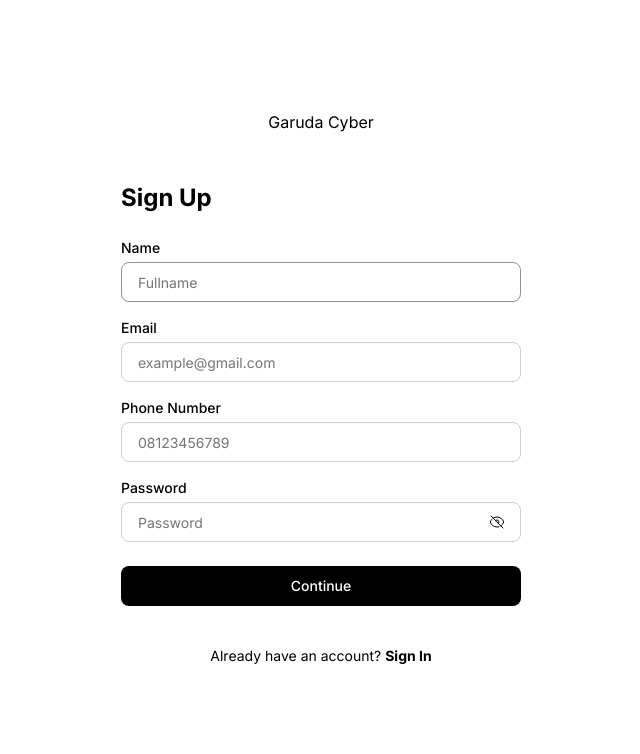
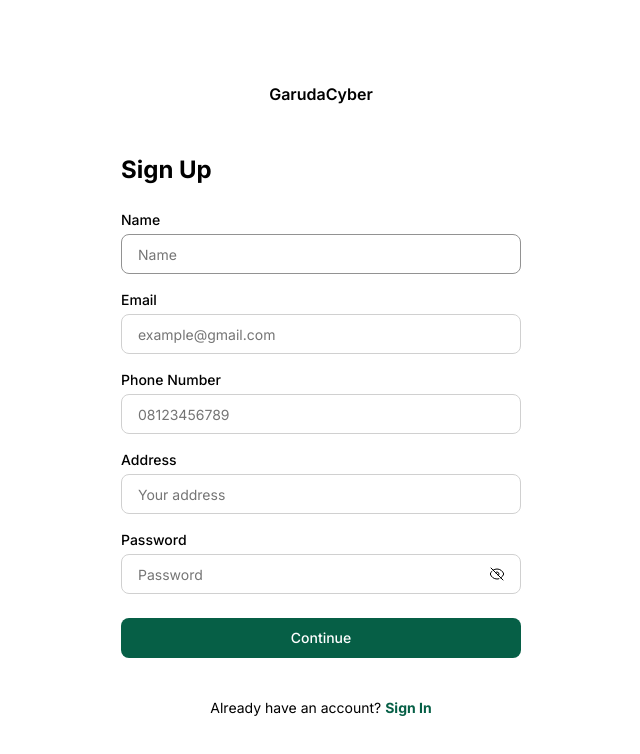
Before and after one commit to arieffadhlan/garuda-cyber-study-case, a Next.js app in the folder frontend/: page /auth/register in a window 1280 px wide. Shown: the top 754 px of the page, without its empty margins (319-959 px from the left). Built offline with nearby package versions, Linux system fonts and the light colour scheme.

Commit message:
(frontend) feat: update auth ui

```diff
--- a/frontend/src/app/auth/login/page.jsx
+++ b/frontend/src/app/auth/login/page.jsx
@@ -60,16 +60,16 @@ const Login = () => {
         >
           <div className="flex flex-col gap-1">
             <Label id="email">Email</Label>
-            <Input type="email" name="email" placeholder="contoh@gmail.com" autoFocus />
+            <Input type="email" name="email" placeholder="Your email" autoFocus />
           </div>
           <div className="flex flex-col gap-1">
             <div className="flex justify-between items-center">
               <Label id="password">Password</Label>
-              <Link href="/auth/forgot-password" className="font-medium text-xs text-primary-4">
+              <Link href="/auth/forgot-password" className="font-medium text-xs text-emerald-800">
                 Forgot Password
               </Link>
             </div>
-            <InputPassword name="password" placeholder="Password" />
+            <InputPassword name="password" placeholder="Your password" />
           </div>
           <Button
             type="submit"
@@ -81,7 +81,7 @@ const Login = () => {
         </Form>
         <span className="flex justify-center items-center text-sm text-black">
           No account?&nbsp;
-          <Link href="/auth/register" className="font-bold text-primary-4">
+          <Link href="/auth/register" className="font-bold text-emerald-800">
             Create One
           </Link>
         </span>
--- a/frontend/src/app/auth/register/page.jsx
+++ b/frontend/src/app/auth/register/page.jsx
@@ -66,7 +66,7 @@ const Register = () => {
         >
           <div className="flex flex-col gap-1">
             <Label id="name">Name</Label>
-            <Input type="text" name="name" placeholder="Fullname" autoFocus />
+            <Input type="text" name="name" placeholder="Name" autoFocus />
           </div>
           <div className="flex flex-col gap-1">
             <Label id="email">Email</Label>
@@ -75,6 +75,10 @@ const Register = () => {
           <div className="flex flex-col gap-1">
             <Label id="phone_number">Phone Number</Label>
             <Input type="number" name="phone_number" placeholder="08123456789" />
+          </div>
+          <div className="flex flex-col gap-1">
+            <Label id="address">Address</Label>
+            <Input type="text" name="address" placeholder="Your address" />
           </div>
           <div className="flex flex-col gap-1">
             <Label id="password">Password</Label>
@@ -90,7 +94,7 @@ const Register = () => {
         </Form>
         <span className="flex justify-center items-center text-sm text-black">
           Already have an account?&nbsp;
-          <Link href="/auth/login" className="font-bold text-primary-4">
+          <Link href="/auth/login" className="font-bold text-emerald-800">
             Sign In
           </Link>
         </span>
--- a/frontend/src/app/globals.css
+++ b/frontend/src/app/globals.css
@@ -49,7 +49,7 @@
 
 @layer components {
   .button {
-    @apply flex justify-center items-center gap-2 px-4 py-2.5 rounded-lg bg-black font-medium text-sm text-white;
+    @apply flex justify-center items-center gap-2 px-4 py-2.5 rounded-lg bg-emerald-800 font-medium text-sm text-white;
   }
 
   .input {
--- a/frontend/src/components/templates/AuthFormContainer.jsx
+++ b/frontend/src/components/templates/AuthFormContainer.jsx
@@ -5,8 +5,8 @@ const AuthContainer = ({ children }) => {
   return (
     <section className="flex justify-center items-center min-h-screen w-full mx-auto xs:max-w-[25rem]">
       <div className="flex-[100%] flex flex-col gap-6 px-6 xs:px-0">
-        <Link href="/" className="flex justify-center items-center mb-6">
-          Garuda Cyber
+        <Link href="/" className="flex justify-center items-center my-6 font-semibold">
+          GarudaCyber
         </Link>
         {children}
       </div>
```
